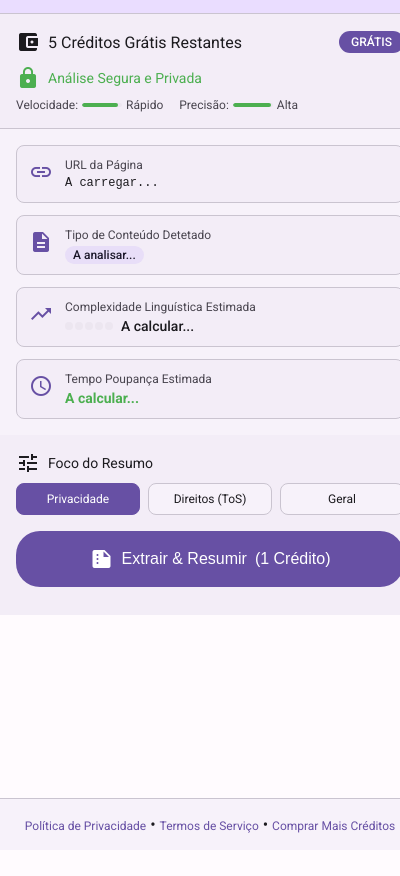
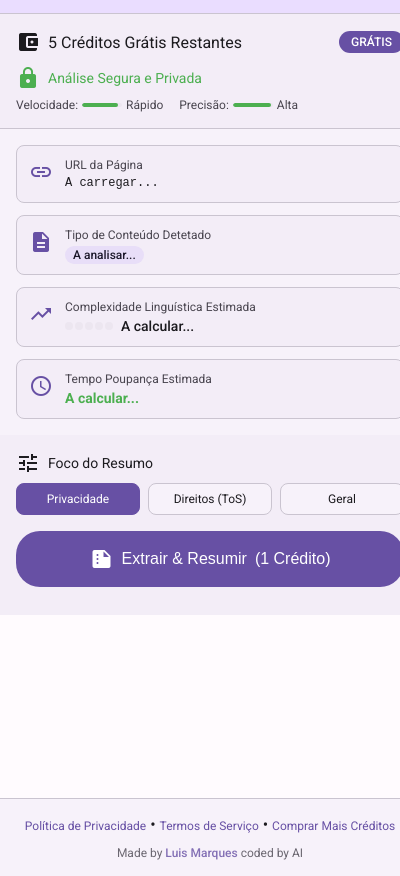
Before and after one commit to luismsmarques/tos-privacy-summarizer, a browser extension: page popup.html in a window 400 px wide. Shown: the part 59-935 px from the top of the page. Before the commit the page ends 909 px from the top, so only its background shows below. Drawn offline with nearby package versions, Linux system fonts and the light colour scheme.

Commit message:
UI: Adicionar créditos do desenvolvedor no footer com link para Atlas Invencível

```diff
--- a/popup.html
+++ b/popup.html
@@ -450,6 +450,25 @@
             text-decoration: underline;
         }
 
+        .developer-credits {
+            margin-top: 12px;
+            font-size: 12px;
+            color: var(--md-sys-color-on-surface-variant);
+            text-align: center;
+            opacity: 0.8;
+        }
+
+        .developer-credits a {
+            color: var(--md-sys-color-primary);
+            text-decoration: none;
+            font-weight: 500;
+        }
+
+        .developer-credits a:hover {
+            text-decoration: underline;
+            opacity: 0.8;
+        }
+
         /* Summary Container */
         .summary-container {
             flex: 1;
@@ -852,6 +871,9 @@
         <a href="#" id="privacyLink">Política de Privacidade</a> •
         <a href="#" id="termsLink">Termos de Serviço</a> •
         <a href="#" id="buyCreditsLink">Comprar Mais Créditos</a>
+        <div class="developer-credits">
+            Made by <a href="https://atlasinvencivel.pt/" target="_blank" rel="noopener noreferrer">Luis Marques</a> coded by AI
+        </div>
     </div>
 
     <script src="popup.js"></script>
```
